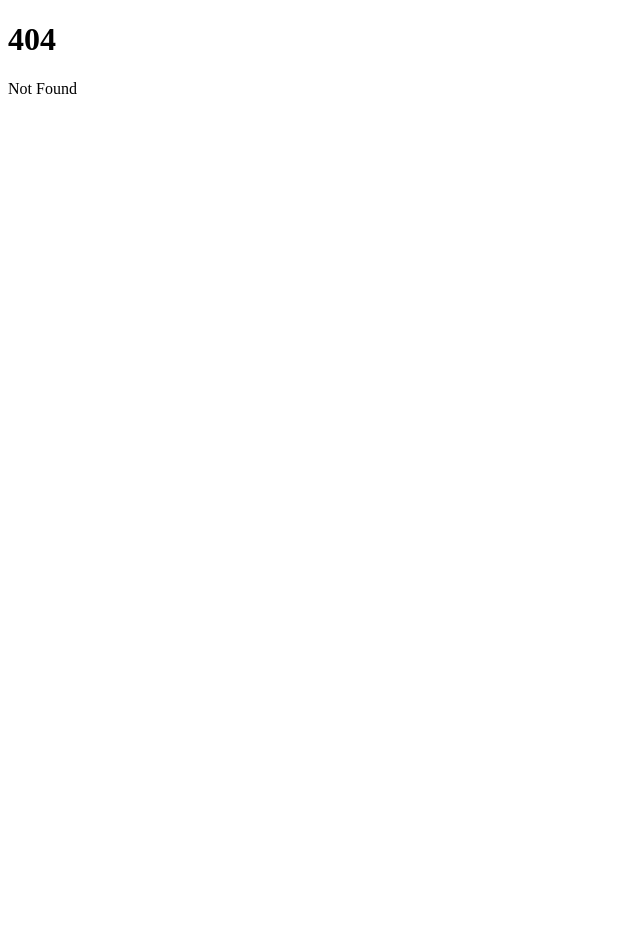
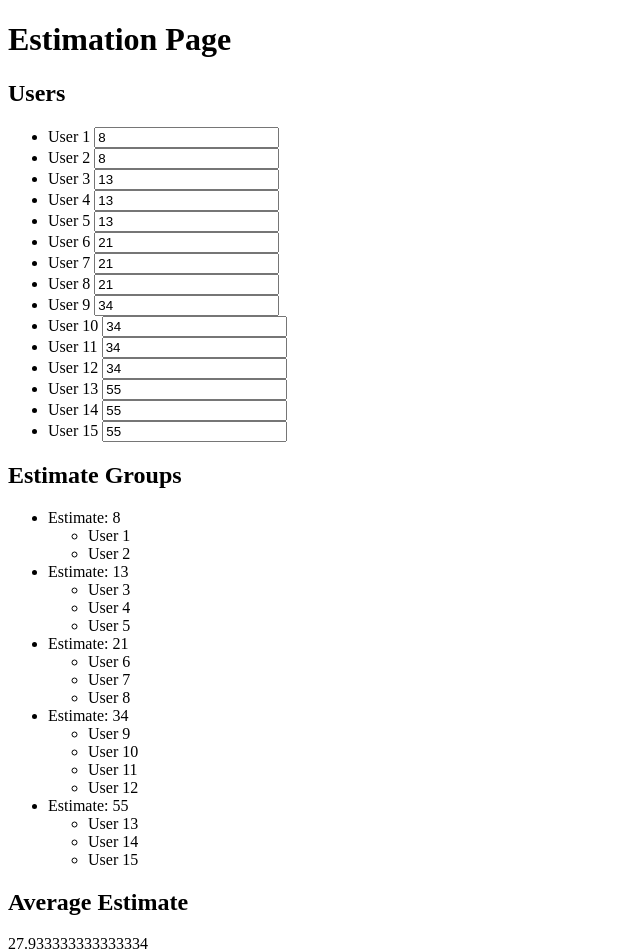
Before and after one commit to jcreek/EstimationPoker, a SvelteKit app: page /estimation in a window 1280 px wide. Before the commit this address had no page. Shown: the top 952 px of the page, without its empty margins (0-640 px from the left). Before the commit the page ends 800 px from the top, so only its background shows below. Built offline with nearby package versions, Linux system fonts and the light colour scheme.

Commit message:
feat(*): Add basic example estimation page

```diff
--- /dev/null
+++ b/src/components/AverageEstimate.svelte
@@ -0,0 +1,8 @@
+<script lang="ts">
+	export let average: string | number;
+</script>
+
+<div id="average-estimate">
+	<h2>Average Estimate</h2>
+	<p>{average}</p>
+</div>
--- /dev/null
+++ b/src/components/EstimateGroupsList.svelte
@@ -0,0 +1,23 @@
+<script lang="ts">
+	export let estimateGroups: any;
+</script>
+
+<div id="estimate-groups-list">
+	<h2>Estimate Groups</h2>
+	<ul>
+		{#each Object.keys(estimateGroups) as estimate}
+			<li>
+				Estimate: {estimate}
+				<ul>
+					{#if estimateGroups[estimate].length >= 5}
+						<li>5+ people</li>
+					{:else}
+						{#each estimateGroups[estimate] as user}
+							<li>{user}</li>
+						{/each}
+					{/if}
+				</ul>
+			</li>
+		{/each}
+	</ul>
+</div>
--- /dev/null
+++ b/src/components/UsersList.svelte
@@ -0,0 +1,20 @@
+<script lang="ts">
+	export let estimates: any;
+	export let handleEstimateChange: any;
+</script>
+
+<div id="users-list">
+	<h2>Users</h2>
+	<ul>
+		{#each estimates as user}
+			<li>
+				{user.name}
+				<input
+					type="number"
+					value={user.estimate}
+					on:input={(e) => handleEstimateChange(e, user)}
+				/>
+			</li>
+		{/each}
+	</ul>
+</div>
--- /dev/null
+++ b/src/routes/estimation/+page.svelte
@@ -0,0 +1,77 @@
+<script lang="ts">
+	import { onMount } from 'svelte';
+	import UsersList from '../../components/UsersList.svelte';
+	import EstimateGroupsList from '../../components/EstimateGroupsList.svelte';
+	import AverageEstimate from '../../components/AverageEstimate.svelte';
+
+	let estimates = [
+		{ name: 'User 1', estimate: 8 },
+		{ name: 'User 2', estimate: 8 },
+		{ name: 'User 3', estimate: 13 },
+		{ name: 'User 4', estimate: 13 },
+		{ name: 'User 5', estimate: 13 },
+		{ name: 'User 6', estimate: 21 },
+		{ name: 'User 7', estimate: 21 },
+		{ name: 'User 8', estimate: 21 },
+		{ name: 'User 9', estimate: 34 },
+		{ name: 'User 10', estimate: 34 },
+		{ name: 'User 11', estimate: 34 },
+		{ name: 'User 12', estimate: 34 },
+		{ name: 'User 13', estimate: 55 },
+		{ name: 'User 14', estimate: 55 },
+		{ name: 'User 15', estimate: 55 }
+	];
+
+	// Group users by their estimates
+	let estimateGroups: { [key: number]: string[] } = {};
+
+	function groupEstimates() {
+		estimateGroups = {};
+		estimates.forEach((estimate) => {
+			if (estimate.estimate !== null) {
+				if (estimateGroups[estimate.estimate]) {
+					estimateGroups[estimate.estimate].push(estimate.name);
+				} else {
+					estimateGroups[estimate.estimate] = [estimate.name];
+				}
+			}
+		});
+	}
+
+	function calculateAverageEstimate() {
+		let total = 0;
+		estimates.forEach((estimate) => {
+			if (estimate.estimate !== null) {
+				total += estimate.estimate;
+			}
+		});
+		return total / estimates.length;
+	}
+
+	let average = calculateAverageEstimate();
+
+	onMount(() => {
+		groupEstimates();
+	});
+
+	function handleEstimateChange(event: any, user: any) {
+		const { value } = event.target;
+		user.estimate = value !== '' ? Number(value) : null;
+		groupEstimates();
+		average = calculateAverageEstimate();
+	}
+</script>
+
+<h1>Estimation Page</h1>
+
+<UsersList {estimates} {handleEstimateChange} />
+
+{#if Object.keys(estimateGroups).length > 0}
+	<EstimateGroupsList {estimateGroups} />
+	<AverageEstimate {average} />
+{/if}
+
+<style>
+	/* CSS styles */
+	/* ... */
+</style>
```
Also changed, not shown: src/routes/+page.svelte (line endings or trailing spaces).
